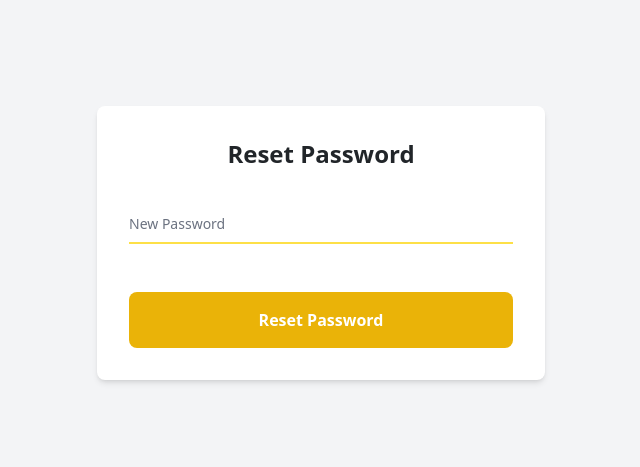
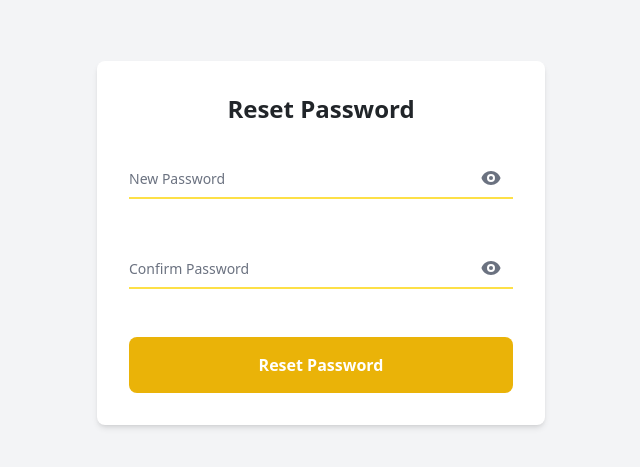
Before and after one commit to thetalha-tariq/FYPFrontend, a React (Create React App) app: page /resetPassword in a window 1280 px wide. Shown: the part 221-688 px from the top of the page, without its empty margins (319-959 px from the left). Built offline with nearby package versions, Linux system fonts and the light colour scheme.

Commit message:
Add Confirm Password Field with Eye Icon

```diff
--- a/package.json
+++ b/package.json
@@ -6,6 +6,7 @@
     "@fortawesome/fontawesome-free": "^6.4.0",
     "@fortawesome/free-solid-svg-icons": "^6.4.0",
     "@fortawesome/react-fontawesome": "^0.2.0",
+    "@heroicons/react": "^1.0.6",
     "@reduxjs/toolkit": "^2.2.5",
     "@testing-library/jest-dom": "^5.17.0",
     "@testing-library/react": "^13.4.0",
--- a/src/pages/ForgetPassword.js
+++ b/src/pages/ForgetPassword.js
@@ -10,6 +10,7 @@
       const response = await axios.post("http://localhost:5000/api/user/forgotPassword", { email });
       if (response.data.status === "success") {
         alert(response.data.message);
+        setEmail("");
       }
     } catch (error) {
       if (error.response) {
@@ -17,6 +18,7 @@
       } else {
         alert("Failed to send password reset email");
       }
+      setEmail("");
     }
   };
 
--- a/src/pages/Register.js
+++ b/src/pages/Register.js
@@ -1,11 +1,9 @@
 import React, { useState } from "react";
 import { useNavigate } from "react-router-dom";
-//import axios from "axios";
-import toast from "react-hot-toast";
-import { useDispatch } from 'react-redux'
-import { registerUser } from '../Store/Slice/UserSlice'
-import img from "../Images/img5.jpg"
-
+import { useDispatch } from 'react-redux';
+import { registerUser } from '../Store/Slice/UserSlice';
+import img from "../Images/img5.jpg";
+import { EyeIcon, EyeOffIcon } from '@heroicons/react/solid';
 
 function Register() {
   const navigate = useNavigate();
@@ -14,7 +12,10 @@
     name: "",
     email: "",
     password: "",
+    confirmPassword: "",
   });
+
+  const [showPassword, setShowPassword] = useState(false);
 
   const handleChange = (e) => {
     const { name, value } = e.target;
@@ -26,19 +27,22 @@
 
   const onSubmit = async (e) => {
     e.preventDefault();
+    if (formData.password !== formData.confirmPassword) {
+      alert("Passwords do not match!");
+      return;
+    }
     try {
       dispatch(registerUser(formData))
         .then(() => {
-          navigate('/login')
-
-        })
+          navigate('/login');
+        });
     } catch (error) {
-      toast.error("Something went wrong", { duration: 1000 });
+      alert("Something went wrong");
     }
   };
 
   return (
-<section className="flex flex-col md:flex-row h-screen items-center">
+    <section className="flex flex-col md:flex-row h-screen items-center">
       <div className="bg-indigo-600 hidden lg:block w-full md:w-1/2 xl:w-2/3 h-screen">
         <img src={img} alt="" className="w-full h-full object-cover" />
       </div>
@@ -85,7 +89,7 @@
             </div>
             <div className="relative z-0 w-full mb-5 group">
               <input
-                type="password"
+                type={showPassword ? "text" : "password"}
                 name="password"
                 id="floating_password"
                 value={formData.password}
@@ -100,6 +104,38 @@
               >
                 Password
               </label>
+              <span className="absolute inset-y-0 right-0 pr-3 flex items-center cursor-pointer" onClick={() => setShowPassword(!showPassword)}>
+                {showPassword ? (
+                  <EyeOffIcon className="h-5 w-5 text-gray-500" />
+                ) : (
+                  <EyeIcon className="h-5 w-5 text-gray-500" />
+                )}
+              </span>
+            </div>
+            <div className="relative z-0 w-full mb-5 group">
+              <input
+                type={showPassword ? "text" : "password"}
+                name="confirmPassword"
+                id="floating_confirm_password"
+                value={formData.confirmPassword}
+                onChange={handleChange}
+                className="block py-2 px-0 w-full text-sm text-gray-900 bg-transparent border-b-2 border-yellow-300 appearance-none dark:text-white dark:border-gray-600 dark:focus:border-blue-500 focus:outline-none focus:ring-0 focus:border-blue-600 peer"
+                placeholder=" "
+                required
+              />
+              <label
+                htmlFor="floating_confirm_password"
+                className="peer-focus:font-medium absolute text-sm text-gray-500 dark:text-gray-400 duration-300 transform -translate-y-8 scale-75 top-3 -z-10 origin-[0] peer-focus:left-0 rtl:peer-focus:translate-x-1/4 rtl:peer-focus:left-auto peer-focus:text-blue-600 peer-focus:dark:text-blue-500 peer-placeholder-shown:scale-100 peer-placeholder-shown:translate-y-0 peer-focus:scale-75 peer-focus:-translate-y-8"
+              >
+                Confirm Password
+              </label>
+              <span className="absolute inset-y-0 right-0 pr-3 flex items-center cursor-pointer" onClick={() => setShowPassword(!showPassword)}>
+                {showPassword ? (
+                  <EyeOffIcon className="h-5 w-5 text-gray-500" />
+                ) : (
+                  <EyeIcon className="h-5 w-5 text-gray-500" />
+                )}
+              </span>
             </div>
 
             <div className="text-right mt-2">
@@ -116,8 +152,7 @@
           <p className="mt-8">Already have an account? <a href="/login" className="text-blue-500 hover:text-blue-700 font-semibold">Click Here to Login Page</a></p>
         </div>
       </div>
-    </section>
-
+    </section>
   );
 }
 
--- a/src/pages/ResetPassword.js
+++ b/src/pages/ResetPassword.js
@@ -1,9 +1,14 @@
 import React, { useState } from "react";
 import axios from "axios";
 import { useLocation } from "react-router-dom";
+import { EyeIcon, EyeOffIcon } from '@heroicons/react/solid';
 
 const ResetPassword = () => {
   const [password, setPassword] = useState("");
+  const [confirmPassword, setConfirmPassword] = useState("");
+  const [showPassword, setShowPassword] = useState(false);
+  const [showConfirmPassword, setShowConfirmPassword] = useState(false);
+
   const location = useLocation();
   const queryParams = new URLSearchParams(location.search);
   const token = queryParams.get("token");
@@ -11,6 +16,10 @@
 
   const handleSubmit = async (e) => {
     e.preventDefault();
+    if (password !== confirmPassword) {
+      alert("Passwords do not match!");
+      return;
+    }
     try {
       const response = await axios.post(`http://localhost:5000/api/user/resetPassword?token=${token}&id=${id}`, { password });
       if (response.data.status === "success") {
@@ -33,7 +42,7 @@
         <form onSubmit={handleSubmit}>
           <div className="relative z-0 w-full mb-5 group">
             <input
-              type="password"
+              type={showPassword ? "text" : "password"}
               name="password"
               id="password"
               value={password}
@@ -48,6 +57,39 @@
             >
               New Password
             </label>
+            <span className="absolute inset-y-0 right-0 pr-3 flex items-center cursor-pointer" onClick={() => setShowPassword(!showPassword)}>
+              {showPassword ? (
+                <EyeOffIcon className="h-5 w-5 text-gray-500" />
+              ) : (
+                <EyeIcon className="h-5 w-5 text-gray-500" />
+              )}
+            </span>
+          </div>
+
+          <div className="relative z-0 w-full mb-5 group">
+            <input
+              type={showConfirmPassword ? "text" : "password"}
+              name="confirmPassword"
+              id="confirmPassword"
+              value={confirmPassword}
+              onChange={(e) => setConfirmPassword(e.target.value)}
+              className="block py-2.5 px-0 w-full text-sm text-gray-900 bg-transparent border-b-2 border-yellow-300 appearance-none dark:text-white dark:border-gray-600 dark:focus:border-blue-500 focus:outline-none focus:ring-0 focus:border-blue-600 peer"
+              placeholder=" "
+              required
+            />
+            <label
+              htmlFor="confirmPassword"
+              className="peer-focus:font-medium absolute text-sm text-gray-500 dark:text-gray-400 duration-300 transform -translate-y-6 scale-75 top-3 -z-10 origin-[0] peer-focus:start-0 rtl:peer-focus:translate-x-1/4 peer-focus:text-blue-600 peer-focus:dark:text-blue-500 peer-placeholder-shown:scale-100 peer-placeholder-shown:translate-y-0 peer-focus:scale-75 peer-focus:-translate-y-6"
+            >
+              Confirm Password
+            </label>
+            <span className="absolute inset-y-0 right-0 pr-3 flex items-center cursor-pointer" onClick={() => setShowConfirmPassword(!showConfirmPassword)}>
+              {showConfirmPassword ? (
+                <EyeOffIcon className="h-5 w-5 text-gray-500" />
+              ) : (
+                <EyeIcon className="h-5 w-5 text-gray-500" />
+              )}
+            </span>
           </div>
 
           <button type="submit" className="w-full block bg-yellow-500 hover:bg-indigo-400 focus:bg-indigo-400 text-white font-semibold rounded-lg px-4 py-3 mt-6">
```
Also changed, not shown: 1 other file (tests, documents, lock files or other folders).
